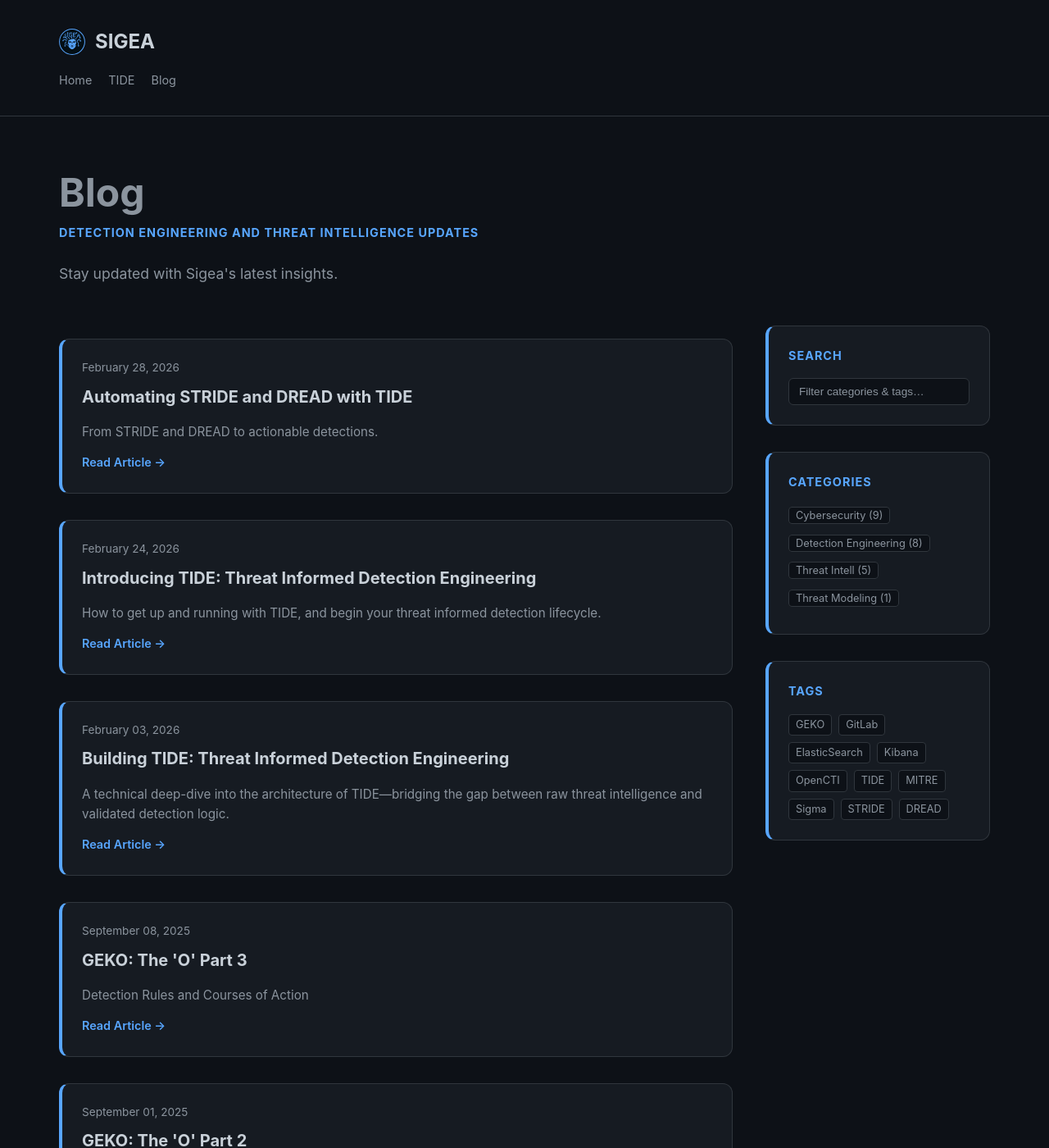
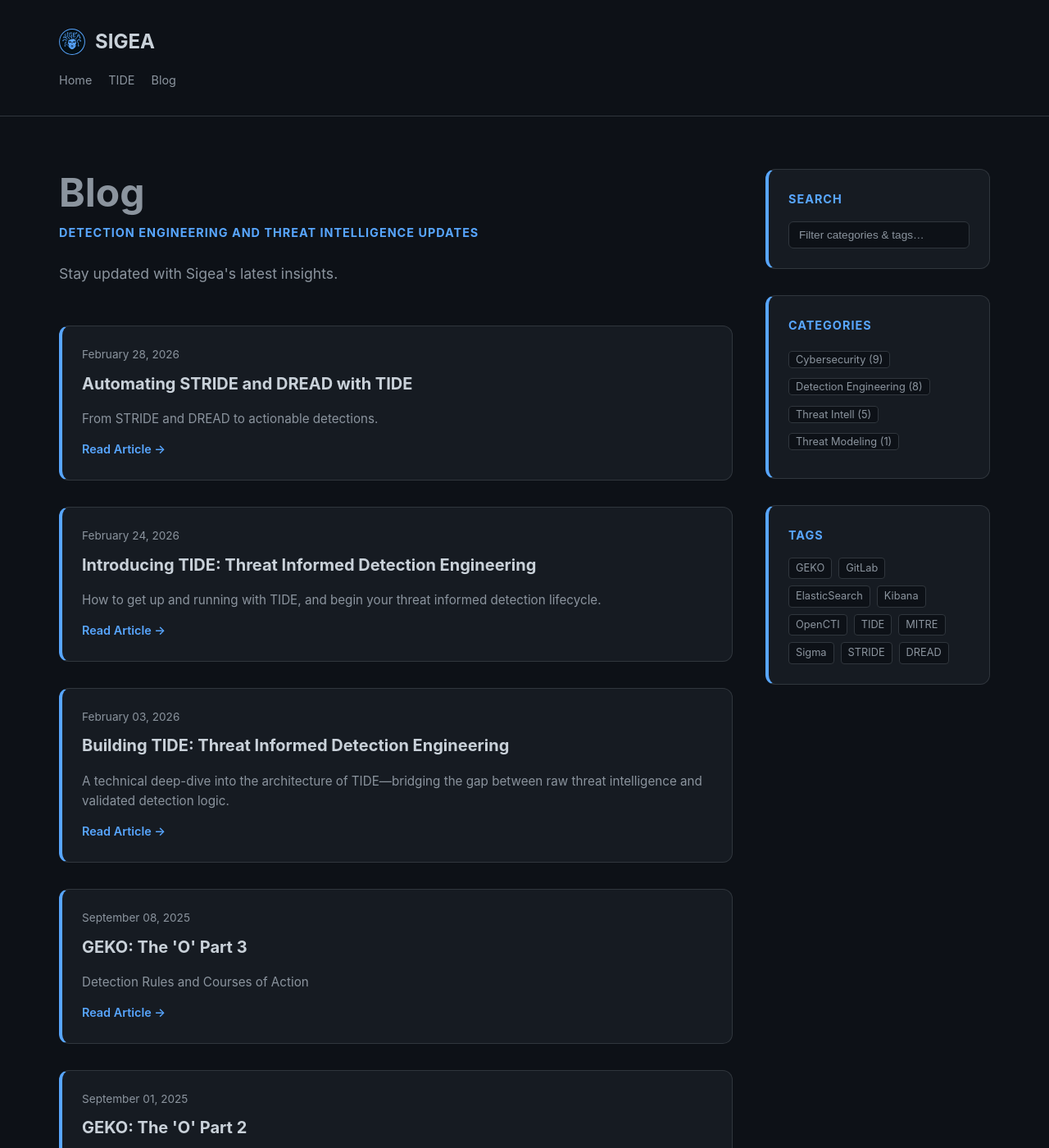
Before and after one commit to sigeauk/sigeauk.github.io, a Jekyll site: the page built from blog/index.html, in a window 1280 px wide and 1400 px high. Shown: the whole window at 82% size. Built offline with Jekyll 4.4.1, drawn with Linux system fonts in a browser that asks for light colours; the list of posts is cut into pages by our own code.

Commit message:
fix: blog mobile card width + align sidebar search with heading

```diff
--- a/blog/index.html
+++ b/blog/index.html
@@ -3,13 +3,15 @@ layout: default
 title: Blog
 ---
 
-<div class="hero-mini">
-    <h2 class="main-heading">Blog</h2>
-    <p class="accent-subtitle">Detection Engineering and Threat Intelligence Updates</p>
-    <p class="lead-text">Stay updated with Sigea's latest insights.</p>
-</div>
+<div class="blog-layout">
+    <!-- Left column: heading + feed -->
+    <div class="blog-main">
+        <div class="hero-mini">
+            <h2 class="main-heading">Blog</h2>
+            <p class="accent-subtitle">Detection Engineering and Threat Intelligence Updates</p>
+            <p class="lead-text">Stay updated with Sigea's latest insights.</p>
+        </div>
 
-<div class="blog-layout">
     <!-- Main Feed (uses paginator.posts, NOT site.posts) -->
     <div class="blog-feed">
         {% for post in paginator.posts %}
@@ -44,6 +46,7 @@ title: Blog
         </nav>
         {% endif %}
     </div>
+    </div><!-- /.blog-main -->
 
     <!-- Sidebar -->
     <aside class="blog-sidebar">
--- a/style.css
+++ b/style.css
@@ -327,6 +327,12 @@ pre {
     gap: 40px;
 }
 
+/* Left column: heading + feed */
+.blog-main {
+    flex: 3;
+    min-width: 0;
+}
+
 .blog-feed { flex: 3; }
 
 .blog-sidebar {
@@ -464,7 +470,18 @@ pre {
 
 /* Responsive */
 @media (max-width: 900px) {
-    .blog-layout { flex-direction: column; }
+    .blog-layout {
+        flex-direction: column;
+        align-items: stretch;
+    }
+    .blog-main {
+        width: 100%;
+    }
+    .blog-sidebar {
+        min-width: 0;
+        width: 100%;
+        position: static;
+    }
 }
 
 /* --- SYNTAX HIGHLIGHTING (Rouge - Dark Theme) --- */
```
